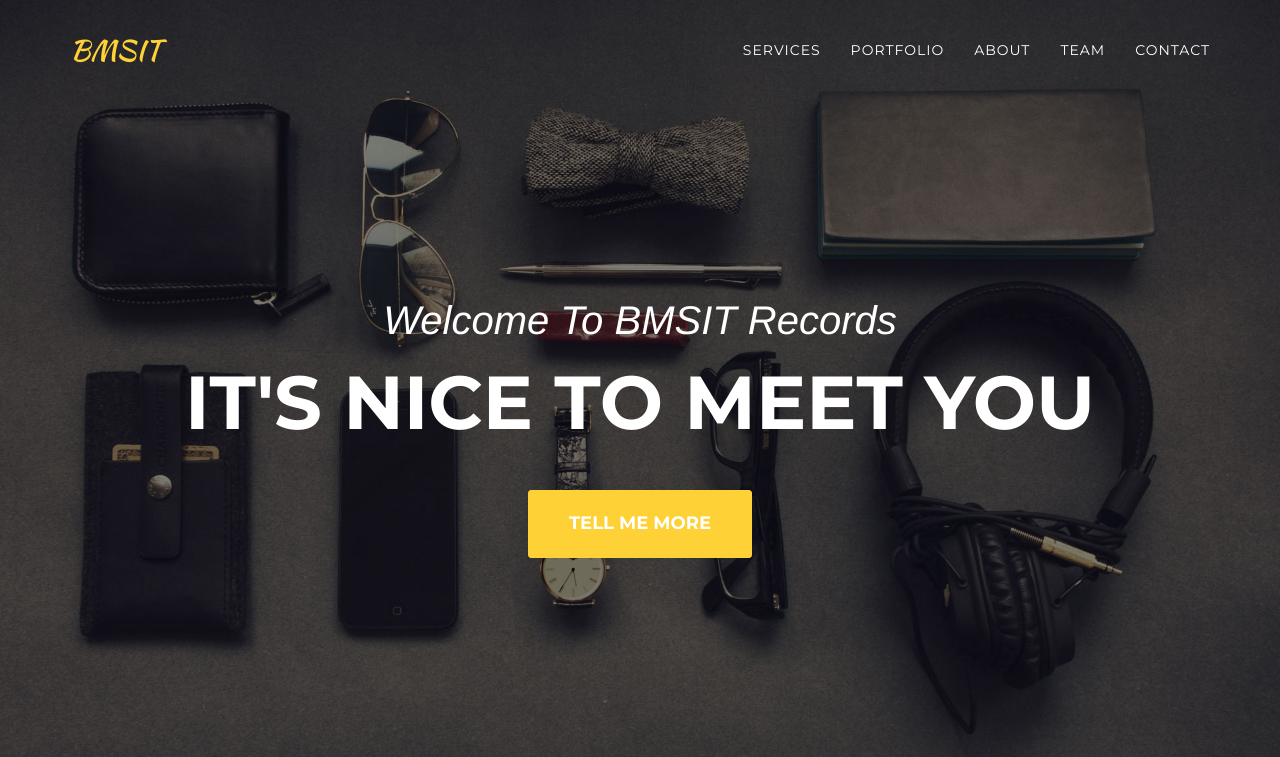
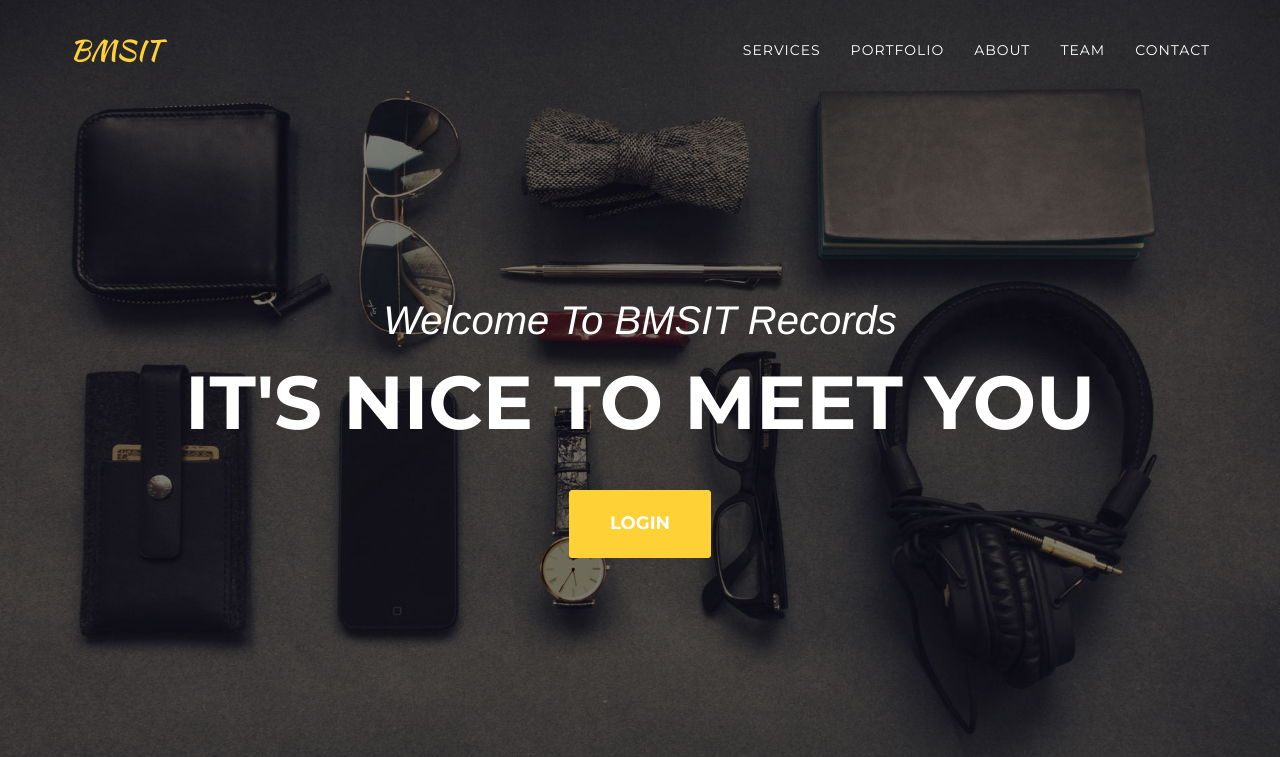
Before and after one commit to mayankkushal/college_project, a Django app: page / in a window 1280 px wide. Shown: the top 757 px of the page. Run offline with Django 3.2, Linux system fonts and the light colour scheme; data comes from the database, SQL or seed files in the repository; some libraries are stand-ins or nearby versions; some web fonts are replaced.

Commit message:
changed button text

```diff
--- a/templates/base.html
+++ b/templates/base.html
@@ -81,7 +81,7 @@
             <div class="intro-text">
                 <div class="intro-lead-in">Welcome To BMSIT Records</div>
                 <div class="intro-heading">It's Nice To Meet You</div>
-                <a href="#services" class="page-scroll btn btn-xl">Tell Me More</a>
+                <a href="#services" class="page-scroll btn btn-xl">Login</a>
             </div>
         </div>
     </header>
```
